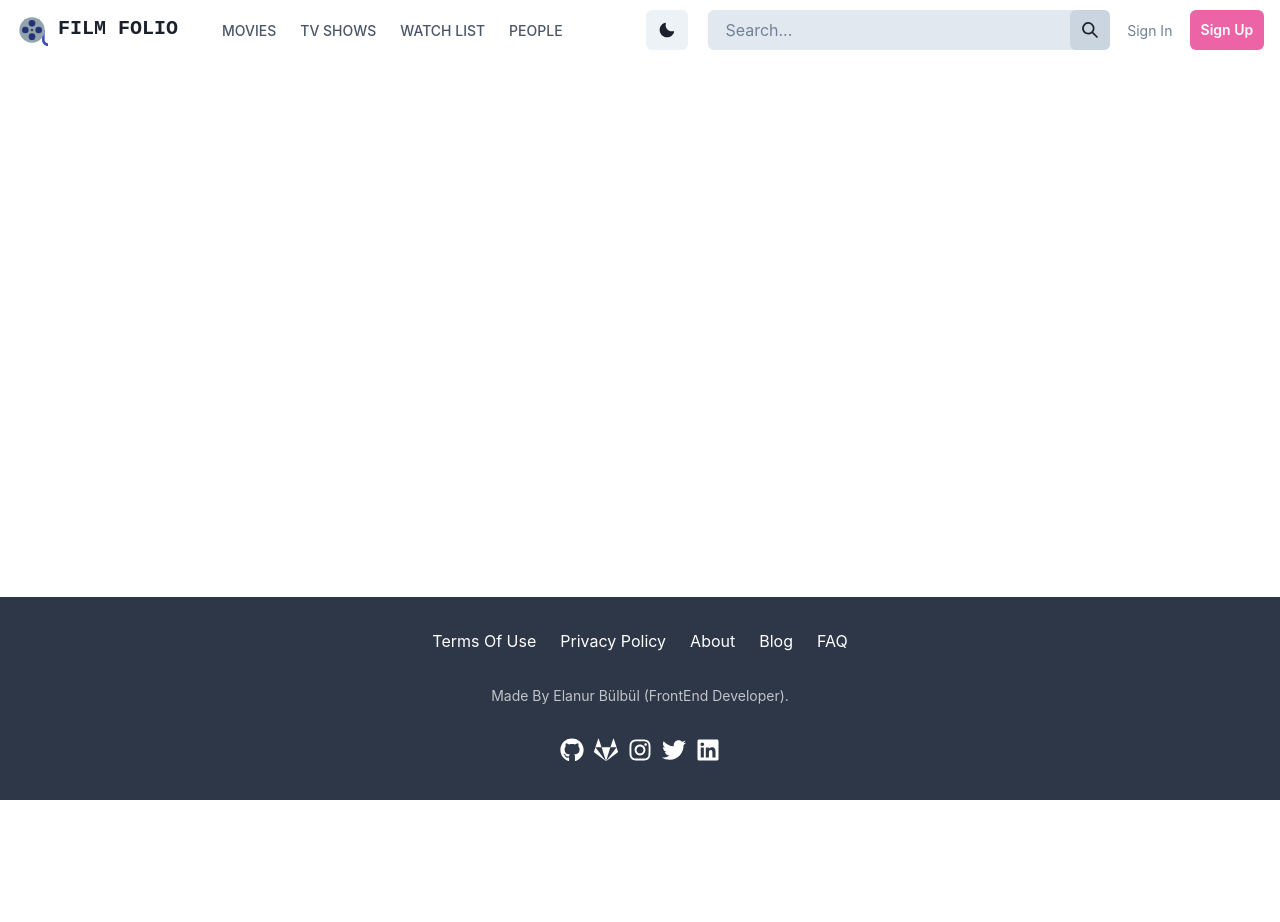
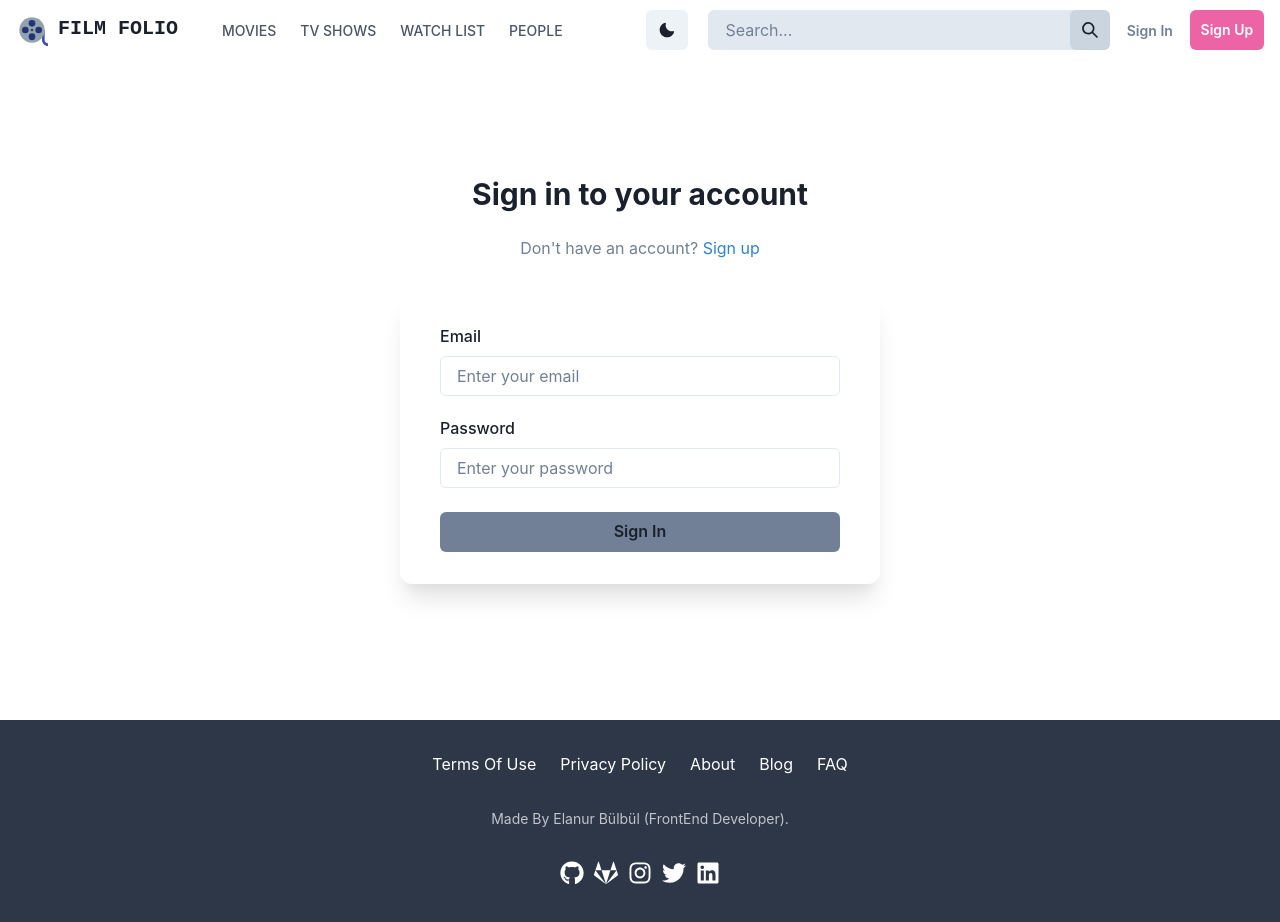
Before and after one commit to elanurbulbul/FilmFolio, a React (Vite) app: page /sign-in in a window 1280 px wide. Before the commit the page ends 800 px from the top, so only its background shows below. Built offline with nearby package versions, Linux system fonts and the light colour scheme.

Commit message:
UpdatedSignInandSignUpPage

```diff
--- a/src/Components/AddWatchList/index.jsx
+++ b/src/Components/AddWatchList/index.jsx
@@ -17,7 +17,7 @@ import TvCard from "../AllCards/TvShowCards/card";
 import { useAuth } from "../Context/AuthContext";
 
 const AddWatchList = () => {
-  const [loading, setLoading] = useState(true); // Başlangıçta loading true olarak ayarlandı
+  const [loading, setLoading] = useState(true);
   const [movieWatchlist, setMovieWatchlist] = useState([]);
   const [tvShowWatchlist, setTvShowWatchlist] = useState([]);
   const { user } = useAuth();
@@ -31,7 +31,6 @@ const AddWatchList = () => {
         if (storedWatchlist) {
           const parsedWatchlist = JSON.parse(storedWatchlist);
 
-          // Verinin array olup olmadığını kontrol edin
           if (Array.isArray(parsedWatchlist)) {
             const movies = parsedWatchlist.filter((item) => item.title);
             const tvShows = parsedWatchlist.filter((item) => item.name);
@@ -47,9 +46,9 @@ const AddWatchList = () => {
         setLoading(false);
       }
     } else {
-      setLoading(false); // Eğer user yoksa bile loading'i kapat
+      setLoading(false);
     }
-  }, [user]); // `user`'ı bağımlılıklara ekledik
+  }, [user]);
 
   const removeFromWatchlist = (id, type) => {
     let updatedMovieWatchlist = movieWatchlist;
@@ -147,7 +146,7 @@ const AddWatchList = () => {
             <Center height="100vh">
             <Box textAlign="center">
               <Text mb={4}>You need to sign in to access your watchlist.</Text>
-              <Link color="teal.500" onClick={() => navigate("/signin")}>
+              <Link color="teal.500" onClick={() => navigate("/sign-in")}>
                 Click here to sign in
               </Link>
             </Box>
--- a/src/Components/Auth/SignIn.jsx
+++ b/src/Components/Auth/SignIn.jsx
@@ -1,7 +1,21 @@
 import React, { useState } from "react";
 import { useNavigate } from "react-router-dom";
 import { useAuth } from "../Context/AuthContext";
-import { Box, Input, Button, Heading, Text, Link, Center } from "@chakra-ui/react";
+import {
+  Box,
+  Input,
+  Button,
+  Heading,
+  Text,
+  Link,
+  FormControl,
+  FormLabel,
+  Stack,
+  Container,
+  HStack,
+  Divider,
+  Checkbox,
+} from "@chakra-ui/react";
 
 export default function SignIn() {
   const [email, setEmail] = useState("");
@@ -37,29 +51,58 @@ export default function SignIn() {
   };
 
   return (
-    <Center height="100vh">
-      <Box>
-        <Heading mb={2}>Sign In</Heading>
+    <Box
+      mt={5}
+      mb={10}
+      py={{ base: "12", md: "24" }}
+      px={{ base: "0", sm: "8" }}
+    >
+      <Stack spacing="8">
+        <Stack spacing="6" textAlign="center">
+          <Heading size="lg">Sign in to your account</Heading>
+          <Text color="gray.500">
+            Don't have an account?{" "}
+            <Link color="blue.500" href="/sign-up">
+              Sign up
+            </Link>
+          </Text>
+        </Stack>
+        <Box
+          py={{ base: "0", sm: "8" }}
+          px={{ base: "4", sm: "10" }}
+          bg="transparent"
+          boxShadow={{ base: "none", sm: "xl" }}
+          borderRadius={{ base: "none", sm: "xl" }}
+        >
+          <Stack spacing="6">
+            <Stack spacing="5">
+              <FormControl>
+                <FormLabel htmlFor="email">Email</FormLabel>
                 <Input
-          placeholder="Email"
+                  id="email"
+                  type="email"
+                  placeholder="Enter your email"
                   value={email}
                   onChange={(e) => setEmail(e.target.value)}
                 />
+              </FormControl>
+              <FormControl>
+                <FormLabel htmlFor="password">Password</FormLabel>
                 <Input
-          my={2}
-          placeholder="Password"
+                  id="password"
                   type="password"
+                  placeholder="Enter your password"
                   value={password}
                   onChange={(e) => setPassword(e.target.value)}
                 />
-        <Button onClick={handleSignIn}>Sign In</Button>
-
+              </FormControl>
+            </Stack>
             {error && (
-          <Text color="red" mt={4}>
+              <Text color="red.500" mb={4}>
                 {error}
                 {error === "Email is not registered, please sign up." && (
                   <Text>
-                <Link color="gray.600" onClick={() => navigate("/signup")}>
+                    <Link color="blue.500" onClick={() => navigate("/sign-up")}>
                       Sign Up
                     </Link>
                   </Text>
@@ -67,7 +110,14 @@ export default function SignIn() {
               </Text>
             )}
 
+            <Stack spacing="6">
+              <Button bg="gray.500" onClick={handleSignIn}>
+                Sign In
+              </Button>
+            </Stack>
+          </Stack>
         </Box>
-    </Center>
+      </Stack>
+    </Box>
   );
 }
--- a/src/Components/Auth/SignUp.jsx
+++ b/src/Components/Auth/SignUp.jsx
@@ -1,6 +1,21 @@
 import React, { useState } from "react";
 import { useNavigate } from "react-router-dom";
-import { Box, Input, Button, Heading, Center, Text } from "@chakra-ui/react";
+import {
+  Box,
+  Input,
+  Button,
+  Heading,
+  Center,
+  Text,
+  FormControl,
+  FormLabel,
+  Stack,
+  Container,
+  HStack,
+  Divider,
+  Checkbox,
+  Link,
+} from "@chakra-ui/react";
 
 export default function SignUp() {
   const [email, setEmail] = useState("");
@@ -11,7 +26,7 @@ export default function SignUp() {
 
   const handleSignUp = () => {
     if (!name || !email || !password) {
-      setError("Name, email, and password are required.");
+      setError("Name, email and password are required.");
       return;
     }
 
@@ -35,7 +50,7 @@ export default function SignUp() {
     localStorage.setItem(`user_${email}`, JSON.stringify(userData));
     localStorage.setItem(`watchlist_${email}`, JSON.stringify({ movies: [], tvShows: [] }));
 
-    navigate("/signin");
+    navigate("/sign-in");
   };
 
   const validateEmail = (email) => {
@@ -47,32 +62,62 @@ export default function SignUp() {
   };
 
   return (
-    <Center height="100vh">
-      <Box p={4}>
-        <Heading mb={4}>Sign Up</Heading>
+    <Box mt={5} mb={10} py={{ base: "12", md: "24" }} px={{ base: "0", sm: "8" }}>
+      <Stack spacing="8">
+        <Stack spacing="6" textAlign="center">
+          <Heading size= "lg" >Create a new account</Heading>
+          <Text color="gray.500">
+            Already have an account? <Link color="blue.500" href="/sign-in">Sign in</Link>
+          </Text>
+        </Stack>
+        <Box
+          py={{ base: "0", sm: "8" }}
+          px={{ base: "4", sm: "10" }}
+          bg="transparent"
+          boxShadow={{ base: "none", sm: "xl" }}
+          borderRadius={{ base: "none", sm: "xl" }}
+        >
+          <Stack spacing="6">
+            <Stack spacing="5">
+              <FormControl>
+                <FormLabel htmlFor="name">Name</FormLabel>
                 <Input
-          placeholder="Name"
+                  id="name"
+                  placeholder="Enter your name"
                   value={name}
                   onChange={(e) => setName(e.target.value)}
-          mb={2}
                 />
+              </FormControl>
+              <FormControl>
+                <FormLabel htmlFor="email">Email</FormLabel>
                 <Input
-          placeholder="Email"
+                  id="email"
+                  type="email"
+                  placeholder="Enter your email"
                   value={email}
                   onChange={(e) => setEmail(e.target.value)}
-          mb={2}
                 />
+              </FormControl>
+              <FormControl>
+                <FormLabel htmlFor="password">Password</FormLabel>
                 <Input
-          placeholder="Password"
+                  id="password"
                   type="password"
+                  placeholder="Enter your password"
                   value={password}
                   onChange={(e) => setPassword(e.target.value)}
-          mb={4}
                 />
+              </FormControl>
+            </Stack>
             {error && <Text color="red.500" mb={4}>{error}</Text>}
 
-        <Button onClick={handleSignUp}>Sign Up</Button>
+            <Stack spacing="6">
+              <Button  bg="gray.500" onClick={handleSignUp}>Sign Up</Button>
+
+            </Stack>
+          </Stack>
         </Box>
-    </Center>
+      </Stack>
+    </Box>
   );
 }
--- a/src/Components/Navbar/Navbar.jsx
+++ b/src/Components/Navbar/Navbar.jsx
@@ -211,9 +211,9 @@ export default function Navbar() {
                 <Button
                   as={"a"}
                   fontSize={"sm"}
-                  fontWeight={400}
+                  fontWeight={600}
                   variant={"link"}
-                  href={"/signIn"}
+                  href={"/sign-in"}
                   display={{ base: "none", lg: "inline-flex" }}
                   _hover={{
                     textDecoration: "none",
@@ -228,7 +228,7 @@ export default function Navbar() {
                   fontWeight={600}
                   color={"white"}
                   bg={"pink.400"}
-                  href={"/signUp"}
+                  href={"/sign-up"}
                   _hover={{
                     bg: "pink.300",
                   }}
@@ -260,13 +260,20 @@ export default function Navbar() {
               </MenuButton>
               <MenuList>
                 {user ? (
-                  <MenuItem onClick={handleLogout}>Sign Out</MenuItem>
+                  <MenuItem
+                    fontSize={"sm"}
+                    fontWeight={600}
+                    color={"white"}
+                    onClick={handleLogout}
+                  >
+                    Sign Out
+                  </MenuItem>
                 ) : (
                   <>
-                    <MenuItem as={RouterLink} to="/signin">
+                    <MenuItem as={RouterLink} to="/sign-in">
                       Sign In
                     </MenuItem>
-                    <MenuItem as={RouterLink} to="/signup">
+                    <MenuItem as={RouterLink} to="/sign-up">
                       Sign Up
                     </MenuItem>
                   </>
--- a/src/Components/Routes/Route.jsx
+++ b/src/Components/Routes/Route.jsx
@@ -26,8 +26,8 @@ const RoutePage = () => {
         <Route path="/tvshows/:tvId" element={<TvShowDetail/>} />
         <Route path="/people/:personId" element={<PersonDetail/>} />
         <Route path="/search" element={<SearchPage />} />
-        <Route path="/signIn" element={<SignInPage/>}/>
-        <Route path="/signUp" element={<SignUpPage/>}/>
+        <Route path="/sign-in" element={<SignInPage/>}/>
+        <Route path="/sign-up" element={<SignUpPage/>}/>
         <Route path="/welcome" element={<Welcome/>}/>
       </Routes>
     );
--- a/src/Pages/AuthPages/SignIn.jsx
+++ b/src/Pages/AuthPages/SignIn.jsx
@@ -2,17 +2,10 @@ import { Container } from "@chakra-ui/react";
 import React from "react";
 import SignIn from "../../Components/Auth/SignIn";
 
- const SignInPage = () => {
+const SignInPage = () => {
   return (
-    <Container
-      maxW={{
-        sm: "container.sm",
-        md: "container.md",
-        lg: "container.md",
-        xl: "container.lg",
-      }}
-    >
-        <SignIn/>
+    <Container maxW="xl">
+      <SignIn />
     </Container>
   );
 };
--- a/src/Pages/AuthPages/SignUp.jsx
+++ b/src/Pages/AuthPages/SignUp.jsx
@@ -5,12 +5,7 @@ import SignUp from "../../Components/Auth/SignUp";
  const SignUpPage = () => {
   return (
     <Container
-      maxW={{
-        sm: "container.sm",
-        md: "container.md",
-        lg: "container.md",
-        xl: "container.lg",
-      }}
+      maxW="xl"
     >
         <SignUp/>
     </Container>
```
Lines whose indentation alone changed are shown as unchanged.
